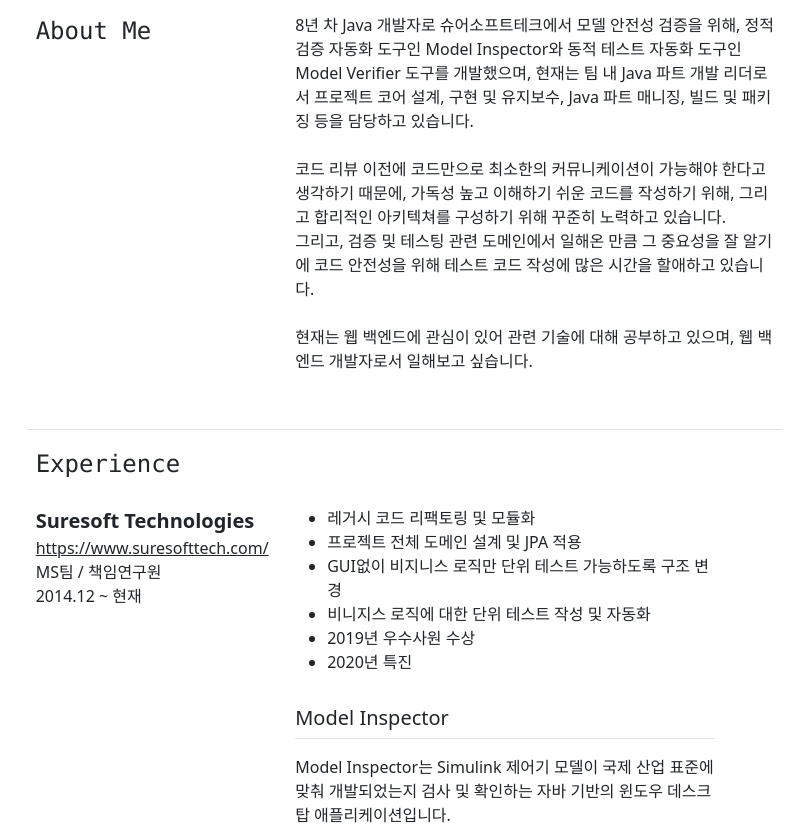
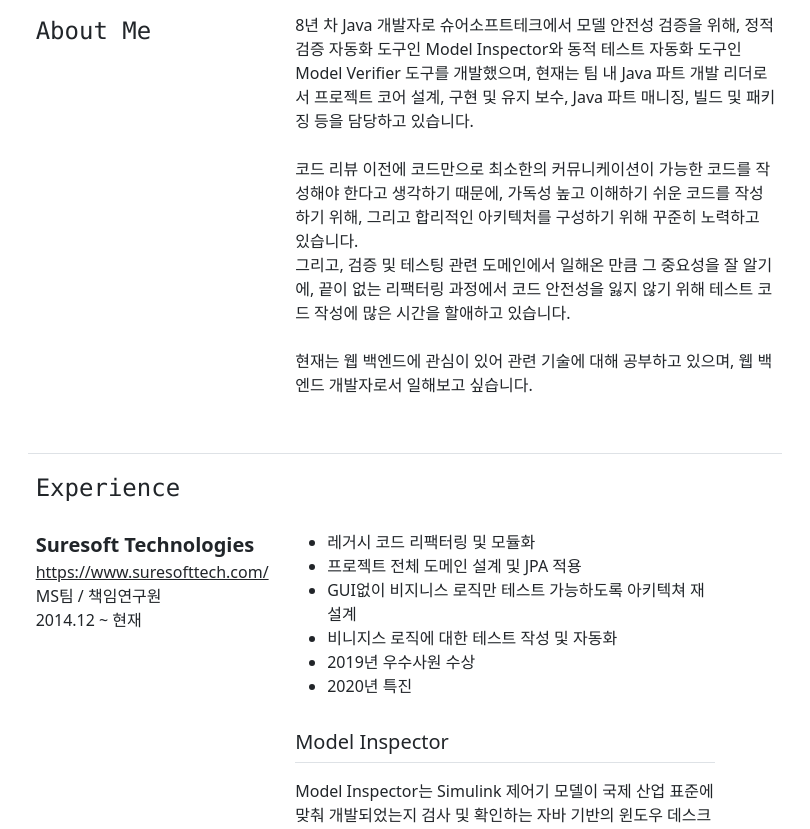
Before and after one commit to keisummer/keisummer.portfolio.io, a plain HTML site: page index.html in a window 1280 px wide. Shown: the part 172-1001 px from the top of the page, without its empty margins (235-1045 px from the left). Drawn offline with Linux system fonts and the light colour scheme.

Commit message:
edit to v2

```diff
--- a/index.html
+++ b/index.html
@@ -30,11 +30,13 @@
                     <p>
                         8년 차 Java 개발자로 슈어소프트테크에서 모델 안전성 검증을 위해, 정적 검증 자동화 도구인 Model Inspector와
                         동적 테스트 자동화 도구인 Model Verifier 도구를 개발했으며,
-                        현재는 팀 내 Java 파트 개발 리더로서 프로젝트 코어 설계, 구현 및 유지보수, Java 파트 매니징, 빌드 및 패키징 등을 담당하고 있습니다.<br><br>
+                        현재는 팀 내 Java 파트 개발 리더로서 프로젝트 코어 설계, 구현 및 유지 보수, Java 파트 매니징, 빌드 및 패키징 등을 담당하고 있습니다.<br><br>
 
-                        코드 리뷰 이전에 코드만으로 최소한의 커뮤니케이션이 가능해야 한다고 생각하기 때문에,
-                        가독성 높고 이해하기 쉬운 코드를 작성하기 위해, 그리고 합리적인 아키텍쳐를 구성하기 위해 꾸준히 노력하고 있습니다.<br>
-                        그리고, 검증 및 테스팅 관련 도메인에서 일해온 만큼 그 중요성을 잘 알기에 코드 안전성을 위해 테스트 코드 작성에 많은 시간을 할애하고 있습니다.
+                        코드 리뷰 이전에 코드만으로 최소한의 커뮤니케이션이 가능한 코드를 작성해야 한다고 생각하기 때문에,
+                        가독성 높고 이해하기 쉬운 코드를 작성하기 위해, 그리고 합리적인 아키텍처를 구성하기 위해 꾸준히 노력하고 있습니다.<br>
+
+                        그리고, 검증 및 테스팅 관련 도메인에서 일해온 만큼 그 중요성을 잘 알기에,
+                        끝이 없는 리팩터링 과정에서 코드 안전성을 잃지 않기 위해 테스트 코드 작성에 많은 시간을 할애하고 있습니다.
                         <br><br>
                         현재는 웹 백엔드에 관심이 있어 관련 기술에 대해 공부하고 있으며, 웹 백엔드 개발자로서 일해보고 싶습니다.<br>
                     </p>
@@ -53,17 +55,17 @@
                 </div>
                 <div class="col-md-7 py-3 ps-3">
                     <ul>
-                        <li>레거시 코드 리팩토링 및 모듈화</li>
+                        <li>레거시 코드 리팩터링 및 모듈화</li>
                         <li>프로젝트 전체 도메인 설계 및 JPA 적용</li>
-                        <li>GUI없이 비지니스 로직만 단위 테스트 가능하도록 구조 변경</li>
-                        <li>비니지스 로직에 대한 단위 테스트 작성 및 자동화</li>
+                        <li>GUI없이 비지니스 로직만 테스트 가능하도록 아키텍쳐 재설계</li>
+                        <li>비니지스 로직에 대한 테스트 작성 및 자동화</li>
                         <li>2019년 우수사원 수상</li>
                         <li>2020년 특진 </li>
                     </ul>
 
                     <div class="pt-3 border-bottom"><h5>Model Inspector</h5></div>
                     <p class="pt-3">Model Inspector는 Simulink 제어기 모델이 국제 산업 표준에 맞춰 개발되었는지 검사 및 확인하는
-                        자바 기반의 윈도우 데스크탑 애플리케이션입니다.</p>
+                        자바 기반의 윈도우 데스크톱 애플리케이션입니다.</p>
                     <ul>
                         <li>규칙 및 위배 관련 기능 구현</li>
                         <li>검사 결과 대시보드 구현</li>
@@ -73,7 +75,7 @@
 
                     <div class="pt-3 border-bottom"><h5>Model Verifier</h5></div>
                     <p class="pt-3">Model Verifier는 Simulink 제어기의 결함을 찾기 위해 테스트 케이스 생성부터 실행, 커버리지 측정 및 테스트 결과를 검증하는
-                        자바 기반의 윈도우 데스크탑 애플리케이션입니다.
+                        자바 기반의 윈도우 데스크톱 애플리케이션입니다.
                     </p>
                     <ul>
                         <li>테스트 케이스/요구사항/파라미터 편집기 구현</li>
@@ -95,7 +97,7 @@
                     <div class="col-md-8 ps-3 pt-3">
                         <p>
                             Java 1.8+<br>
-                            Eclipse Rich Client Platform(RCP), Spring Framework, Spring Boot<br>
+                            Spring Framework, Spring Boot<br>
                             RDBMS(SQLite), JPA(Hibernate), Querydsl<br>
                             Maven, Gradle, Nexus Repository<br>
                             Junit 4/5, Mockito, AssertJ, Jenkins</p></div><br>
```
